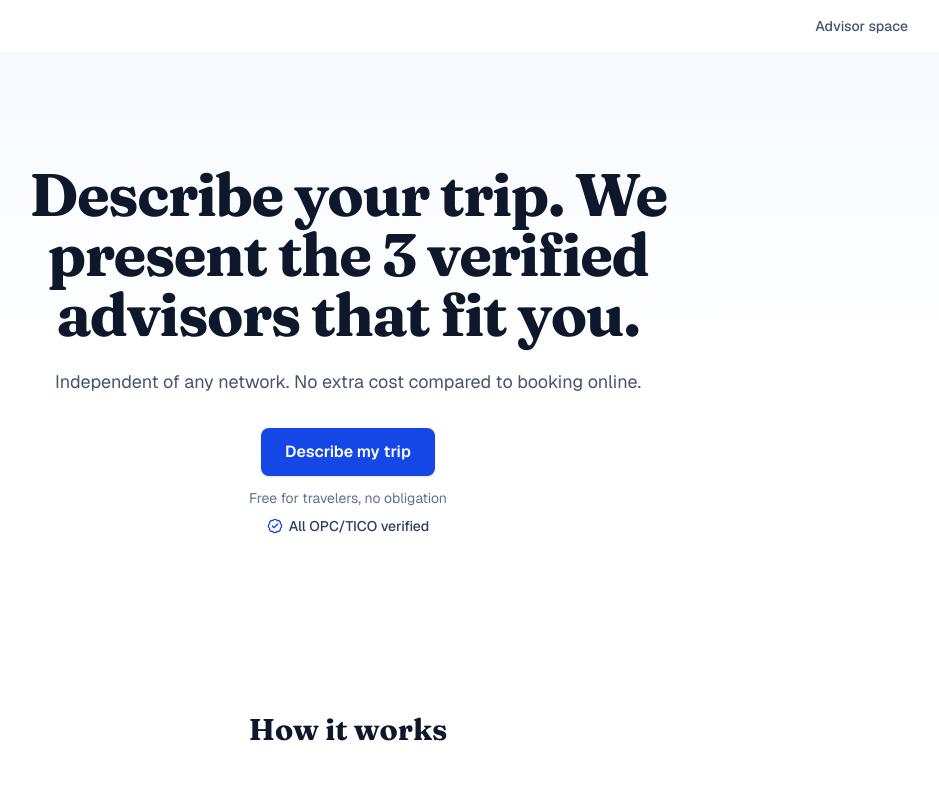
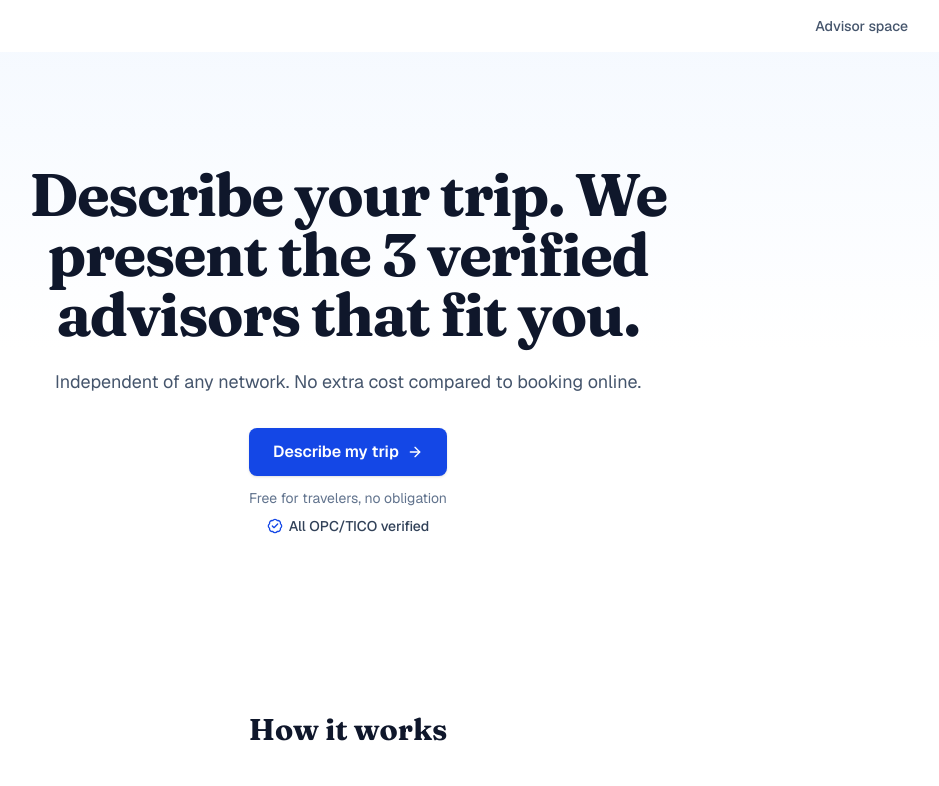
Before and after one commit to Sergeo1989/conseiller-voyage, a Next.js app in the folder apps/web/: page /en in a window 1280 px wide. Shown: the top 786 px of the page, without its empty margins (292-1231 px from the left). Built offline with nearby package versions, Linux system fonts and the light colour scheme; no server answers.

Commit message:
style(design): CTA flèche directionnelle + micro-animation au survol
Ajoute une icône ArrowRight (lucide) au CTA primaire avec translation subtile au
survol (group-hover) — signal d'action conventionnel, rend le bouton plus vivant.

```diff
--- a/apps/web/src/features/home/ui/CtaDecrireVoyage.tsx
+++ b/apps/web/src/features/home/ui/CtaDecrireVoyage.tsx
@@ -5,6 +5,7 @@
 // Reçoit le segment d'URL de langue déjà résolu (pas d'accès i18n ici) afin de
 // rester trivialement testable.
 
+import { ArrowRight } from 'lucide-react';
 import Link from 'next/link';
 
 interface CtaDecrireVoyageProps {
@@ -17,7 +18,7 @@ interface CtaDecrireVoyageProps {
 }
 
 const DEFAULT_CLASSES =
-  'inline-flex items-center justify-center rounded-lg bg-blue-700 px-6 py-3 ' +
+  'group inline-flex items-center justify-center rounded-lg bg-blue-700 px-6 py-3 ' +
   'text-base font-semibold text-white no-underline shadow-sm transition-colors ' +
   'hover:bg-blue-800 hover:no-underline focus-visible:outline focus-visible:outline-2 ' +
   'focus-visible:outline-offset-2 focus-visible:outline-blue-700';
@@ -26,6 +27,10 @@ export function CtaDecrireVoyage({ urlLocale, label, className }: CtaDecrireVoya
   return (
     <Link href={`/${urlLocale}/voyage/nouveau`} className={className ?? DEFAULT_CLASSES}>
       {label}
+      <ArrowRight
+        aria-hidden="true"
+        className="ml-2 h-4 w-4 transition-transform group-hover:translate-x-0.5"
+      />
     </Link>
   );
 }
```
